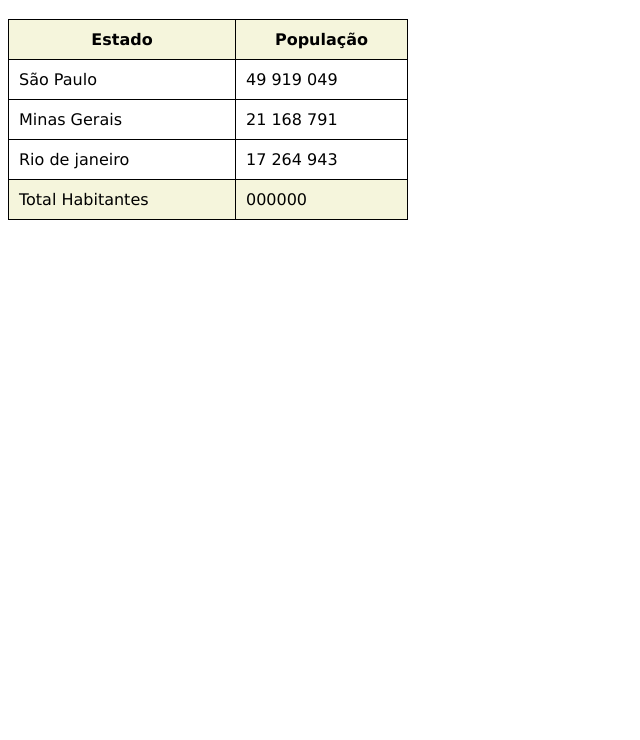
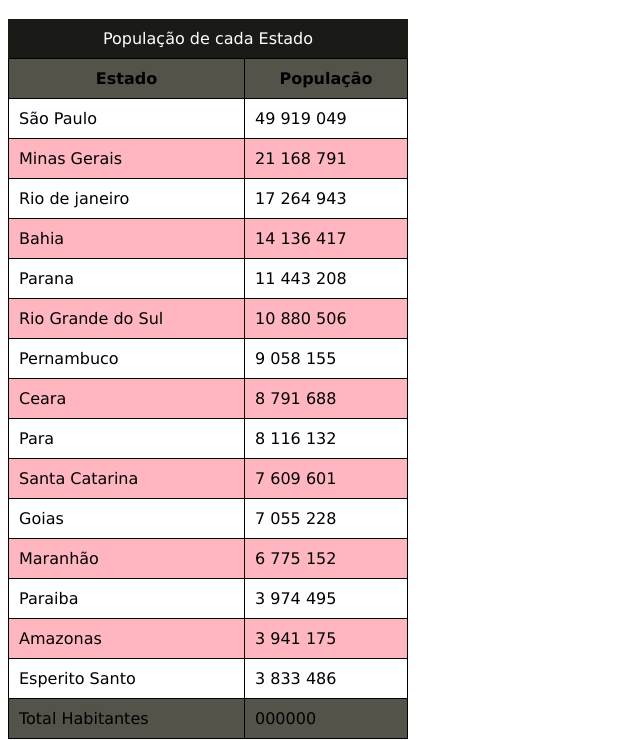
Before and after one commit to Japapaz696/html-css, a plain HTML site: page exercicios/23/tabela2.html in a window 1280 px wide. Shown: the part 62-802 px from the top of the page, without its empty margins (0-640 px from the left). Drawn offline with Linux system fonts and the light colour scheme.

Commit message:
alterações

```diff
--- /dev/null
+++ b/desafios/desafio par2/style.css
@@ -0,0 +1,14 @@
+@charset "UTF-8";
+body{
+    font-family: 'Times New Roman', Times, serif;
+}
+table{
+    border-collapse: collapse;
+}
+th,td{
+    border: 1px solid darkgray;
+    padding: 10px;
+}
+th{
+    background-color: azure;
+}
--- /dev/null
+++ b/desafios/desafio part1/style.css
@@ -0,0 +1,14 @@
+@charset "UTF-8";
+body{
+    font-family: 'Gill Sans', 'Gill Sans MT', Calibri, 'Trebuchet MS', sans-serif;
+}
+td{
+    border: 1px solid black;
+    padding: 10px;
+}
+table{
+    border-radius: 20px;
+    border-collapse: collapse;
+    width: 300px;
+    text-align: center;
+}
--- /dev/null
+++ b/desafios/desafio part1/style4.css
@@ -0,0 +1,14 @@
+@charset "UTF-8";
+body{
+    font-family: 'Trebuchet MS', 'Lucida Sans Unicode', 'Lucida Grande', 'Lucida Sans', Arial, sans-serif;
+}
+table{
+    border-radius: 20px;
+    border-collapse: collapse;
+    width: 300px;
+    text-align: center;
+}
+td{
+    border: 1px solid black;
+    padding: 10px;
+}
--- a/exercicios/23/style2.css
+++ b/exercicios/23/style2.css
@@ -5,11 +5,26 @@ body{
 table{
     width: 400px;
     border-collapse: collapse;
+    position: relative;
 }
 td,th{
     border: 1px solid black;
     padding: 10px;
+    width: -50px;
 }
 thead,tfoot{
-    background-color: beige;
+    background-color: rgb(83, 83, 74);
 }
+thead>tr>th{
+    position: sticky;
+    top: -1px;
+    background-color: rgb(83, 83, 74);
+}
+caption{
+    background-color: rgb(26, 26, 23);
+    padding: 10px;
+    color: white;
+}
+tbody tr:nth-child(2n){
+    background-color: lightpink;
+}
--- /dev/null
+++ b/exercicios/23/style3.css
@@ -0,0 +1,14 @@
+@charset "UTF-8";
+body{
+    font-family: 'Gill Sans', 'Gill Sans MT', Calibri, 'Trebuchet MS', sans-serif;
+}
+table{
+    border-radius: 20px;
+    border-collapse: collapse;
+    width: 300px;
+}
+td{
+    border: 1px solid black;
+    padding: 10px;
+    text-align: center;
+}
--- /dev/null
+++ b/exercicios/23/style4.css
@@ -0,0 +1,9 @@
+@charset "UTF-8";
+@import url('https://fonts.googleapis.com/css2?family=Sriracha&display=swap');
+body{
+    background-image: url(imagens/photo-1497250681960-ef046c08a56e.jpg);
+}
+h1{
+    text-align: center;
+    font-family: 'Sriracha', cursive;
+}
--- a/exercicios/23/tabela2.html
+++ b/exercicios/23/tabela2.html
@@ -9,6 +9,7 @@
 <body>
     <h1>Usando tabelas maiores</h1>
     <table>
+        <caption>População de cada Estado</caption>
         <thead>
             <tr>
                 <th>Estado</th>
@@ -28,6 +29,54 @@
                 <td>Rio de janeiro</td>
                 <td>17 264 943</td>
             </tr>
+            <tr>
+                <td>Bahia</td>
+                <td>14 136 417</td>
+            </tr>
+            <tr>
+                <td>Parana</td>
+                <td>11 443 208	</td>
+            </tr>
+            <tr>
+                <td>Rio Grande do Sul</td>
+                <td>10 880 506	</td>
+            </tr>
+            <tr>
+                <td>Pernambuco</td>
+                <td>9 058 155	</td>
+            </tr>
+            <tr>
+                <td>Ceara</td>
+                <td>8 791 688</td>
+            </tr>
+            <tr>
+                <td>Para</td>
+                <td>8 116 132</td>
+            </tr>
+            <tr>
+                <td>Santa Catarina</td>
+                <td>7 609 601</td>
+            </tr>
+            <tr>
+                <td>Goias</td>
+                <td>7 055 228</td>
+            </tr>
+            <tr>
+                <td>Maranhão</td>
+                <td>6 775 152</td>
+            </tr>
+            <tr>
+                <td>Paraiba</td>
+                <td>3 974 495	</td>
+            </tr>
+            <tr>
+                <td>Amazonas</td>
+                <td>3 941 175</td>
+            </tr>
+            <tr>
+                <td>Esperito Santo</td>
+                <td>3 833 486</td>
+            </tr>
         </tbody>
         <tfoot>
             <tr>
@@ -36,5 +85,11 @@
             </tr>
         </tfoot>
     </table>
+    <p>Lorem ipsum dolor sit amet consectetur adipisicing elit. Magni blanditiis inventore saepe eligendi sapiente beatae minus. Repudiandae, reiciendis! Similique, dolorum! Tempore porro illum voluptas, mollitia nisi dolorum reiciendis quas repudiandae.
+        Lorem ipsum dolor sit amet consectetur adipisicing elit. Neque id tempore ad culpa excepturi? Unde cupiditate excepturi reiciendis mollitia porro modi, nisi veritatis placeat voluptate minus dignissimos, ad beatae ea!
+        Lorem ipsum dolor, sit amet consectetur adipisicing elit. Earum soluta quasi, sint necessitatibus beatae reprehenderit ea, doloribus nemo quis at ab ipsam facilis pariatur velit architecto harum illum repellendus odio?
+        Lorem ipsum dolor sit amet consectetur adipisicing elit. Velit fugiat nam qui facilis ipsam reiciendis earum tempore, culpa commodi non et mollitia laudantium odit accusantium iure adipisci aut, dolorem vitae!
+        Lorem ipsum dolor sit amet consectetur, adipisicing elit. Praesentium quidem, exercitationem doloremque animi fugit repudiandae expedita rerum enim, saepe magni sunt ratione modi odio maiores, dicta velit natus dolores voluptates.
+    </p>
 </body>
 </html>
--- /dev/null
+++ b/exercicios/24/style.css
@@ -0,0 +1,16 @@
+@charset "UTF-8";
+body{
+    font-family: 'Times New Roman', Times, serif;
+}
+table{
+    border-collapse: collapse;
+}
+th,td{
+    border: 1px solid darkgray;
+    padding: 10px;
+}
+caption{
+    font-size: 1.3em;
+    font-weight: bold;
+    padding: 10px;
+}
```
Also changed, not shown: desafios/desafio par2/desafio2.html (added, +67 -0 lines), desafios/desafio part1/desafio.html (added, +32 -0 lines), desafios/desafio part1/desafioparte1.html (added, +40 -0 lines), exercicios/23/alguma coisa.html (added, +14 -0 lines), exercicios/23/tabela3.html (added, +34 -0 lines), exercicios/24/tabelas.html (added, +55 -0 lines), exercicios/23/imagens/photo-1497250681960-ef046c08a56e.jpg (added), 1 other file.
